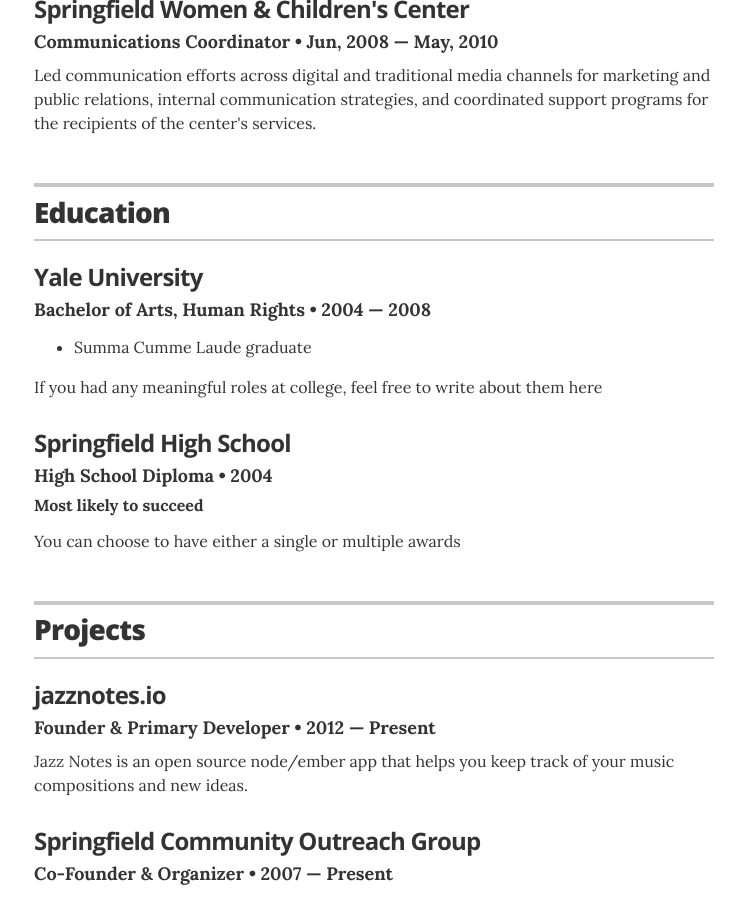
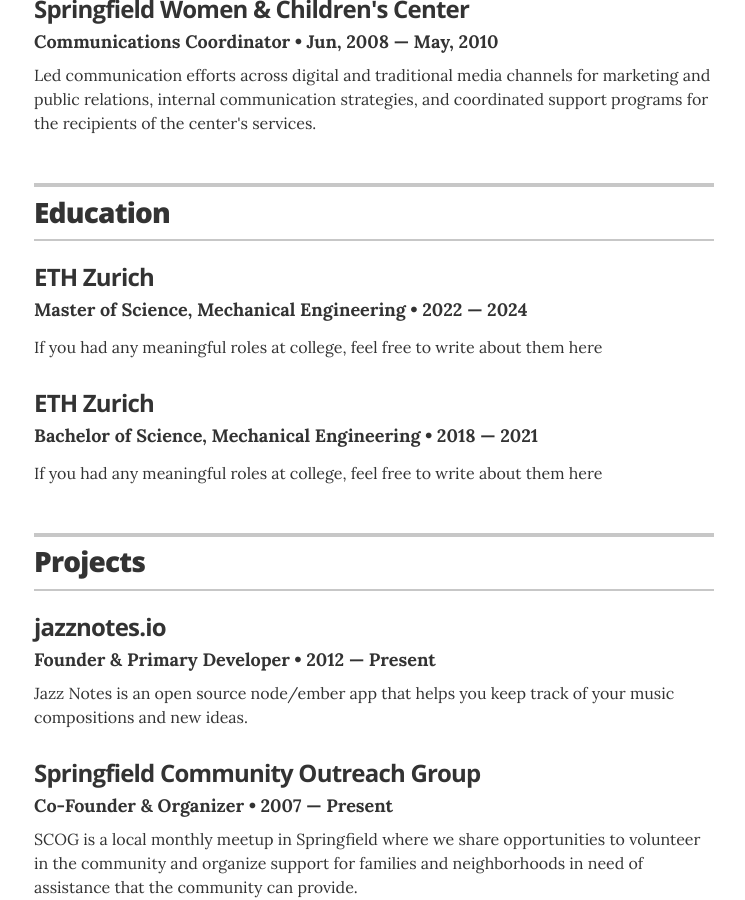
Before and after one commit to TobiasKoehlerETH/TobiasKoehlerETH.github.io, a Jekyll site: the page built from index.html, in a window 1280 px wide and 900 px high, scrolled down 1033 px. Shown: the whole window, without its empty margins (266-1011 px from the left). Built offline with Jekyll 4.4.1, drawn with Linux system fonts in a browser that asks for light colours.

Commit message:
Update education.yml

```diff
--- a/_data/education.yml
+++ b/_data/education.yml
@@ -1,13 +1,11 @@
 # Degree
-- degree: Bachelor of Arts, Human Rights
-  uni: Yale University
-  year: 2004 &mdash; 2008
-  awards:
-    - award: Summa Cumme Laude graduate
+- degree: Master of Science, Mechanical Engineering
+  uni: ETH Zurich
+  year: 2022 &mdash; 2024
   summary: If you had any meaningful roles at college, feel free to write about them here
 
-- degree: High School Diploma
-  uni: Springfield High School
-  year: 2004
-  award: Most likely to succeed
-  summary: You can choose to have either a single or multiple awards
+# Degree
+- degree: Bachelor of Science, Mechanical Engineering
+  uni: ETH Zurich
+  year: 2018 &mdash; 2021
+  summary: If you had any meaningful roles at college, feel free to write about them here
```
